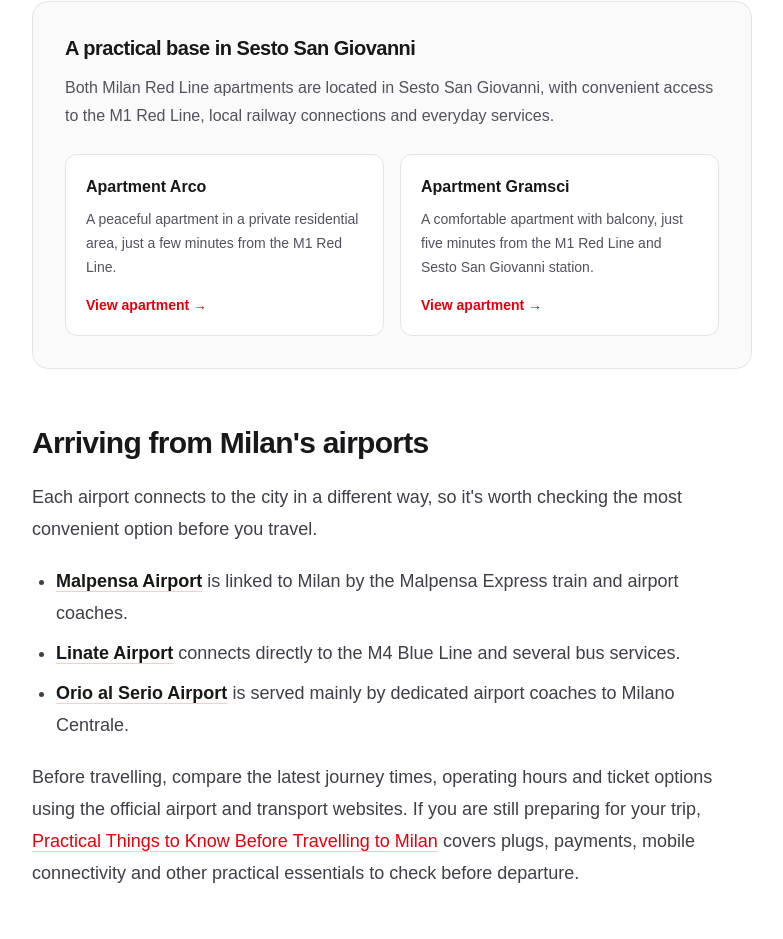
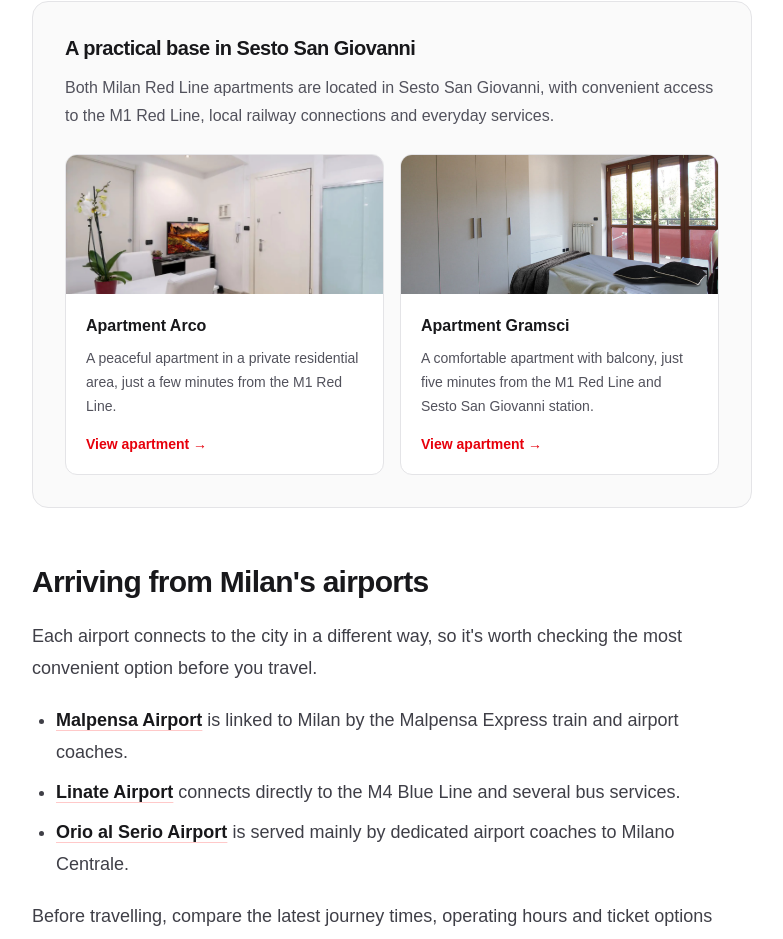
Before and after one commit to beppeblu1/milan-red-line, a Next.js app: page /guides/arriving-in-milan-how-to-get-around in a window 1280 px wide. Shown: the part 4545-5484 px from the top of the page, without its empty margins (248-1031 px from the left). Built offline with nearby package versions, Linux system fonts and the light colour scheme.

Commit message:
Enhance guide apartment context cards

```diff
--- a/components/guides/ApartmentContextCard.tsx
+++ b/components/guides/ApartmentContextCard.tsx
@@ -1,5 +1,6 @@
+import Image from "next/image";
+import Link from "next/link";
 import type { ReactNode } from "react";
-import Link from "next/link";
 
 import { apartments } from "@/data/apartments";
 import type {
@@ -104,8 +105,19 @@ export default function ApartmentContextCard({
           <Link
             key={apartment.slug}
             href={`/apartments/${apartment.slug}`}
-            className="rounded-xl border border-zinc-200 bg-white p-5 transition hover:border-red-300 hover:shadow-sm focus-visible:outline-2 focus-visible:outline-offset-4 focus-visible:outline-red-600"
+            className="overflow-hidden rounded-xl border border-zinc-200 bg-white transition hover:border-red-300 hover:shadow-sm focus-visible:outline-2 focus-visible:outline-offset-4 focus-visible:outline-red-600"
           >
+            <div className="relative aspect-[16/7] w-full">
+              <Image
+                src={apartment.coverImage}
+                alt={`Apartment ${apartment.name}`}
+                fill
+                sizes="(max-width: 767px) 100vw, 50vw"
+                className="object-cover"
+              />
+            </div>
+
+            <div className="flex min-w-0 flex-1 flex-col p-5">
               <span className="block font-semibold text-zinc-900">
                 Apartment {apartment.name}
               </span>
@@ -117,6 +129,7 @@ export default function ApartmentContextCard({
               <span className="mt-4 block text-sm font-semibold text-red-600">
                 View apartment →
               </span>
+            </div>
           </Link>
         ))}
       </div>
```
Also changed, not shown: 1 other file (tests, documents, lock files or other folders). Lines whose indentation alone changed are shown as unchanged.
